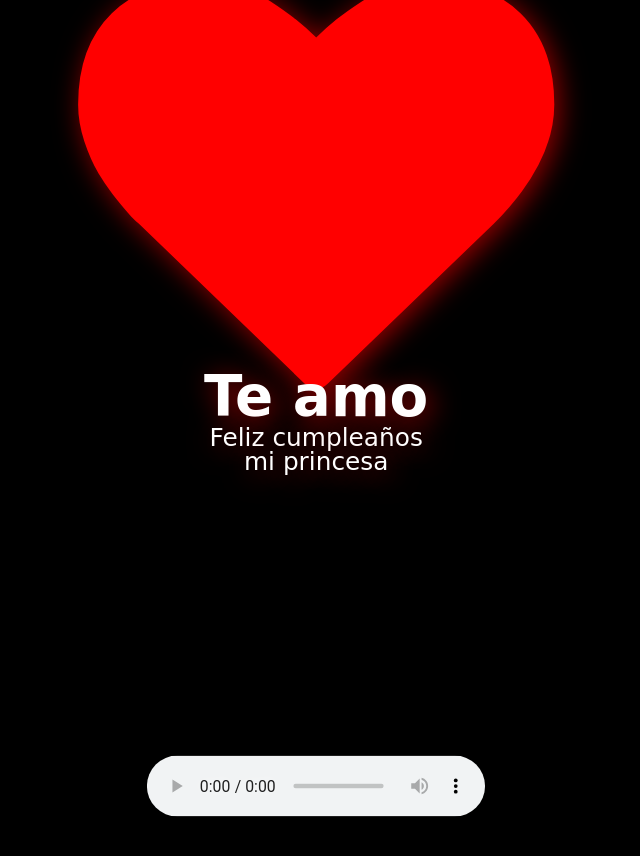
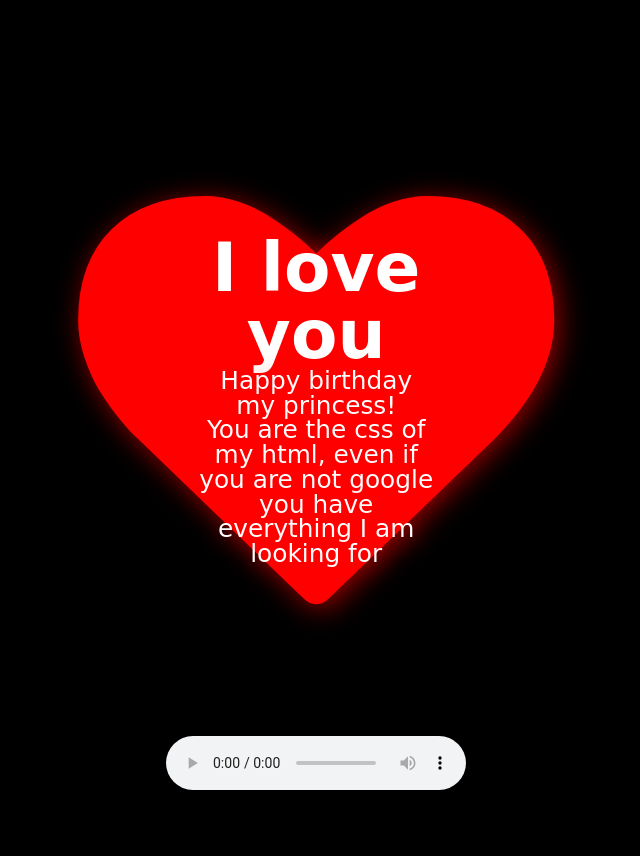
Before and after one commit to jmbarbosar/web-platform-gmndph, a plain HTML site: page index.html in a window 1280 px wide. Shown: the whole page, without its empty margins (324-964 px from the left). After the commit the page ends 800 px from the top, so only its background shows below. Drawn offline with Linux system fonts and the light colour scheme; a web font is replaced by a local one.

Commit message:
2 files modified

```diff
--- a/estilos.css
+++ b/estilos.css
@@ -31,7 +31,7 @@ body {
 }
 
 .container .contenido h1 {
-  font-size: 50px;
+  font-size: 60px;
 }
 
 .container .contenido p {
@@ -44,7 +44,7 @@ body {
   justify-content: center;
   position: absolute;
   left: 0%;
-  top: 85%;
+  top: 92%;
   width: 100%;
 }
 
--- a/index.html
+++ b/index.html
@@ -1,30 +1,35 @@
 <!DOCTYPE html>
-<html lang='es'>
+<html lang="es">
   <head>
-    <meta charset='UTF-8'>
-    <meta name='viewport' content='width=device-width, initial-scale=1.0'>
-    <meta http-equiv='X-UA-Compatible'>
-    <title>Cumpleaños Leona</title>
+    <meta charset="UTF-8" />
+    <meta name="viewport" content="width=device-width, initial-scale=1.0" />
+    <meta http-equiv="X-UA-Compatible" />
+    <title>Leona</title>
 
-    <link rel="stylesheet" href="https://cdnjs.cloudflare.com/ajax/libs/font-awesome/4.7.0/css/font-awesome.min.css">
+    <link
+      rel="stylesheet"
+      href="https://cdnjs.cloudflare.com/ajax/libs/font-awesome/4.7.0/css/font-awesome.min.css"
+    />
 
-    <link rel="stylesheet" href="estilos.css">
+    <link rel="stylesheet" href="estilos.css" />
   </head>
+
   <body>
     <div class="container fa fa-heart">
       <div class="contenido">
-            <h1>Te amo</h1>
-            <p>Feliz cumpleaños mi princesa</p>
+        <h1>I love you</h1>
+        <p>Happy birthday my princess!</p>
+        <p>
+          You are the css of my html, even if you are not google you have
+          everything I am looking for
+        </p>
       </div>
-        </br>
-        </br>
-
-
+    </div>
   </body>
   <footer>
     <div class="audio">
-        <audio  controls>
-            <source  src="media/all_of_me.mp3"  type="audio/mpeg">
+      <audio controls>
+        <source src="media/all_of_me.mp3" type="audio/mpeg" />
       </audio>
     </div>
   </footer>
```
Lines whose indentation alone changed are shown as unchanged.
